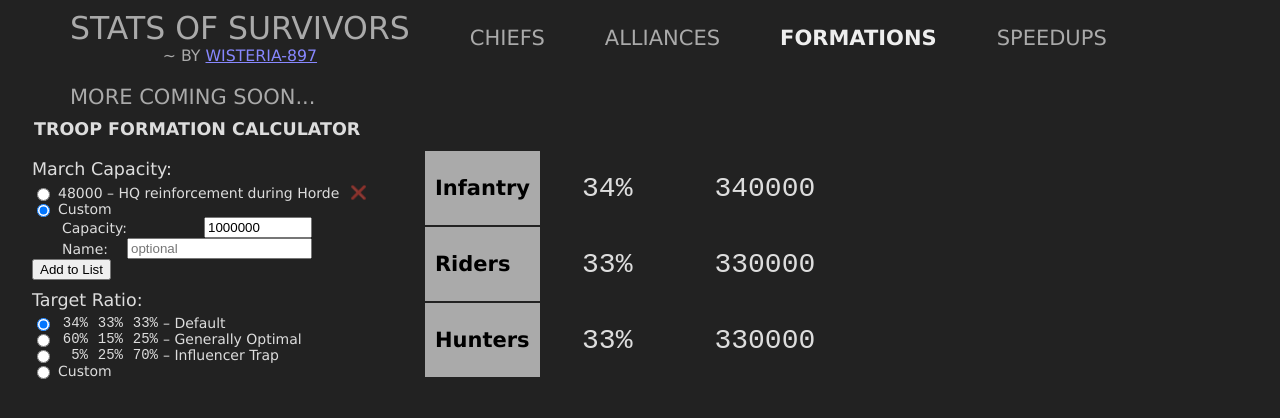
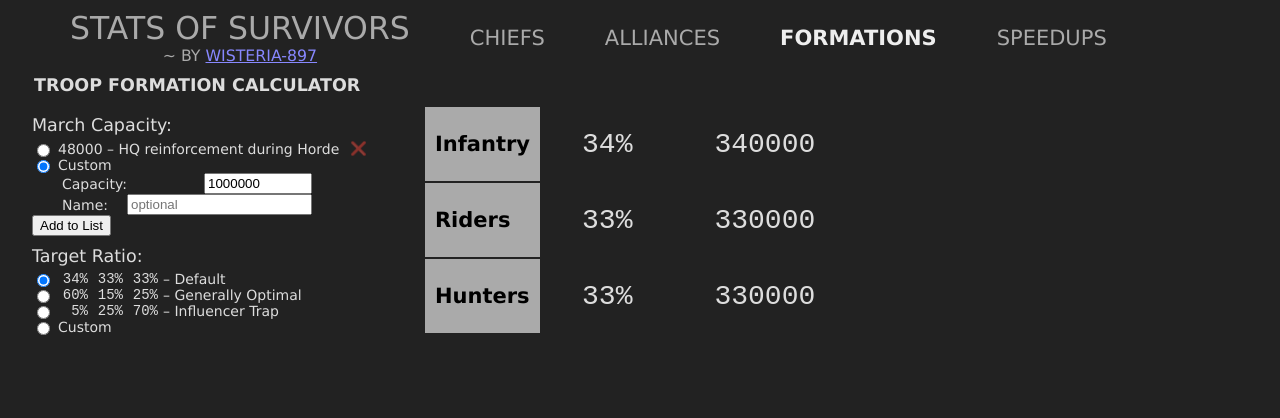
Before and after one commit to wisteria-897/stats-of-survivors, a React (Create React App) app: page / in a window 1280 px wide. Shown: the top 418 px of the page. Built offline with nearby package versions, Linux system fonts and the light colour scheme.

Commit message:
Removed "more comming soon..." teaser and fixed chief level/VIP level bug.

```diff
--- a/src/features/chief/ChiefPanel.tsx
+++ b/src/features/chief/ChiefPanel.tsx
@@ -314,7 +314,7 @@ const ChiefEditor = (props: {chief: Chief, onComplete: (update: Chief | null) =>
                 <input type="text" placeholder="Tag" minLength={3} maxLength={3} value={allianceTag || ''} onChange={(e) => setAllianceTag(e.target.value)} />
             </label>
             <LevelPicker label="Chief level:" min={0} max={60} level={chiefLevel} onChange={setChiefLevel} />
-            <LevelPicker label="VIP level:" min={0} max={12} level={chiefLevel} onChange={setVipLevel} />
+            <LevelPicker label="VIP level:" min={0} max={12} level={vipLevel} onChange={setVipLevel} />
             <h3>Chief Gear</h3>
             <ul className={styles.chiefEditorGearList}>
                 <li>
--- a/src/features/navigation/Navigation.tsx
+++ b/src/features/navigation/Navigation.tsx
@@ -28,7 +28,6 @@ export function Navigation() {
                 {/*<li className={styles.navItem + ' ' + (currentPage === Page.CustomChestPlanner ? styles.active : '')}
                     onClick={() => dispatch(setCurrentPage(Page.CustomChestPlanner))}>Custom Chests</li>
                 */}
-                <li className={styles.comingSoon}>More coming soon...</li>
             </ul>
         </nav>
     );
```
